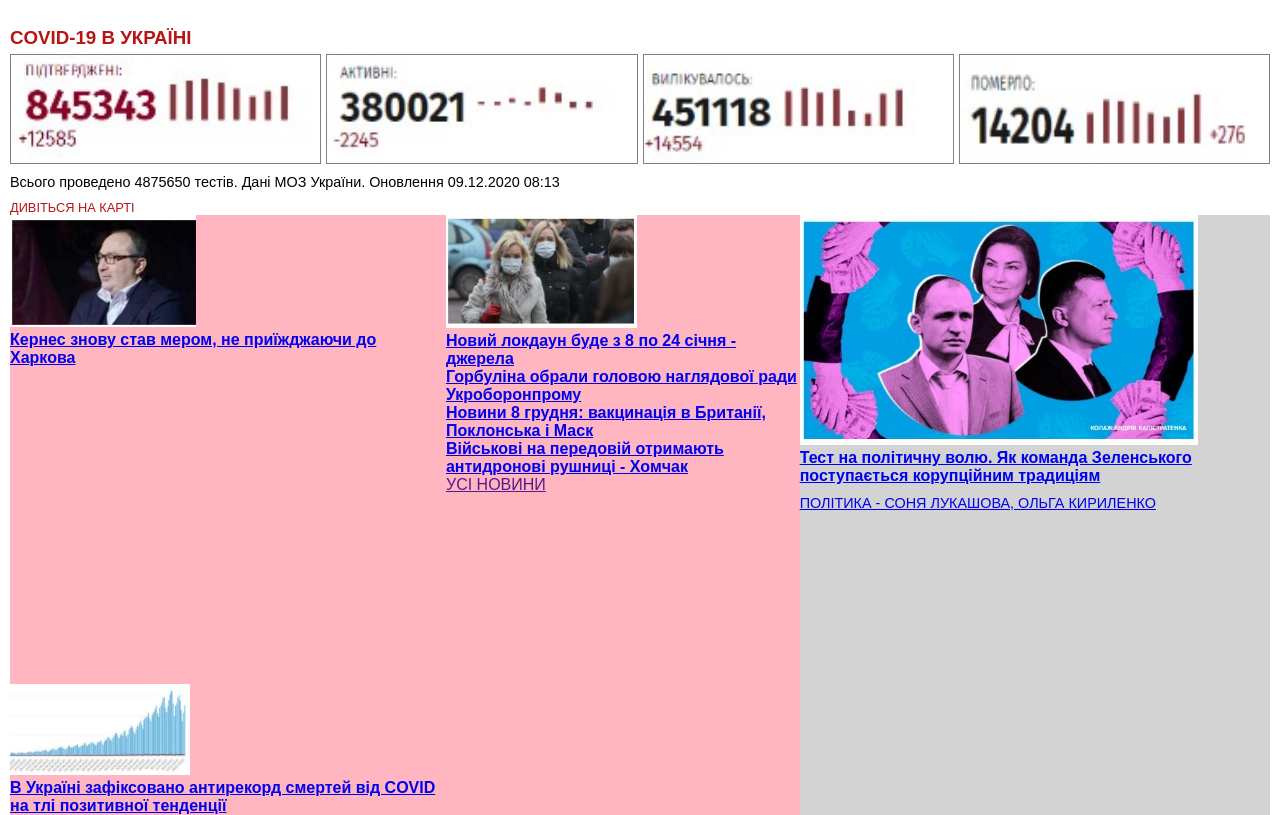
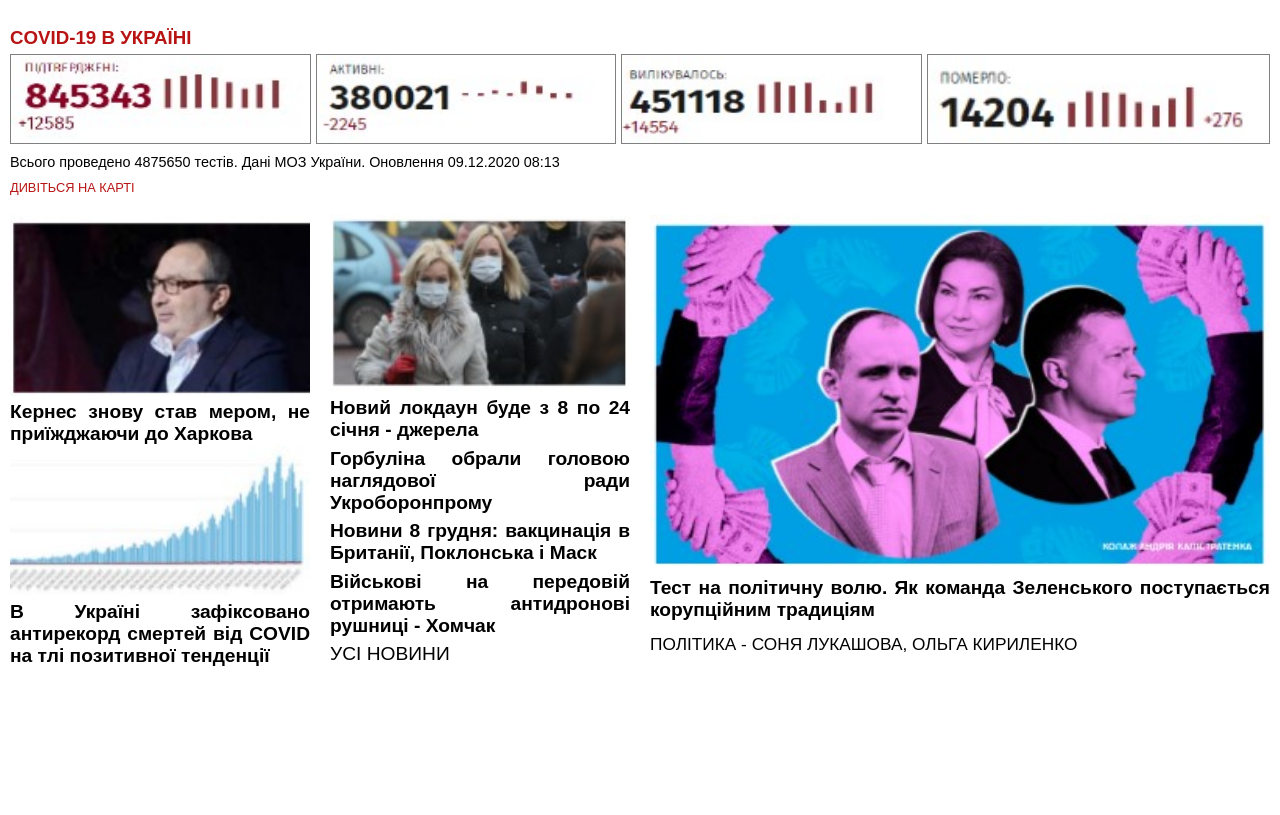
Before and after one commit to vikhulei/News, a plain HTML site: page index.html in a window 1280 px wide. Shown: the part 253-1068 px from the top of the page. After the commit the page ends 920 px from the top, so only its background shows below. Drawn offline with Linux system fonts and the light colour scheme.

Commit message:
scroll, formatting

```diff
--- a/index.html
+++ b/index.html
@@ -65,12 +65,14 @@
         <a href="#" id="covid">
             <h3>COVID-19 В УКРАЇНІ</h3>
         </a>
+        <div id="covidContainer">
         <div id="covidBlocks">
             <img src="images/registered.jpg" alt="registered">
             <img src="images/active.jpg" alt="registered">
             <img src="images/recovered.jpg" alt="registered">
             <img src="images/died.jpg" alt="registered">
         </div>
+    </div>
         <p>Всього проведено 4875650 тестів. Дані МОЗ України. Оновлення 09.12.2020 08:13</p>
         <h4>ДИВІТЬСЯ НА КАРТІ</h4>
         <section id="firstContainer">
--- a/main.css
+++ b/main.css
@@ -187,7 +187,10 @@
 main {
     position: relative;
     top: 280px;
-    margin: 0 10px;
+    margin: 0 auto;
+    padding: 0 10px;
+    max-width: 1400px;
+    z-index: -2;
 }
 
 #covid {
@@ -198,8 +201,13 @@ main {
 #covidBlocks {
     display: flex;
     min-width: 1000px;
+    height: 90px;
     margin-top: 5px;
-    overflow-x: auto;
+}
+
+#covidContainer {
+    overflow: hidden;
+    overflow-x: scroll;
 }
 
 #covidBlocks img {
@@ -224,20 +232,62 @@ main > h4 {
 }
 
 #firstContainer {
+    margin-top: 20px;
     display: flex;
-    height: 600px;
-    background-color: lightgrey;
+    height: 450px;
     align-items: stretch;
 }
 
+#firstContainer a {
+    text-decoration: none;
+    color: black;
+    font-size: 1.2em;
+    text-align: justify;
+}
+
 #leftNews {
+    flex: 1;
     display: flex;
     height: 100%;
-    background-color: lightpink;
+    margin-right: 10px;
 }
 
 #col1 {
+    flex: 1;
+    margin-right: 10px;
     display: flex;
     flex-direction: column;
     justify-content: space-between;
 }
+
+#col1 img {
+    width: 100%;
+}
+
+#col2 {
+    flex: 1;
+    margin-left: 10px;
+    display: flex;
+    flex-direction: column;
+    justify-content: space-between;
+}
+
+#col2 img {
+    width: 100%;
+}
+
+#rightNews {
+    flex: 1;
+    margin-left: 10px;
+}
+
+#rightNews img {
+    width: 100%;
+}
+
+#rightNews > a {
+    height: 100%;
+    display: flex;
+    flex-direction: column;
+    justify-content: space-between;
+}
```
